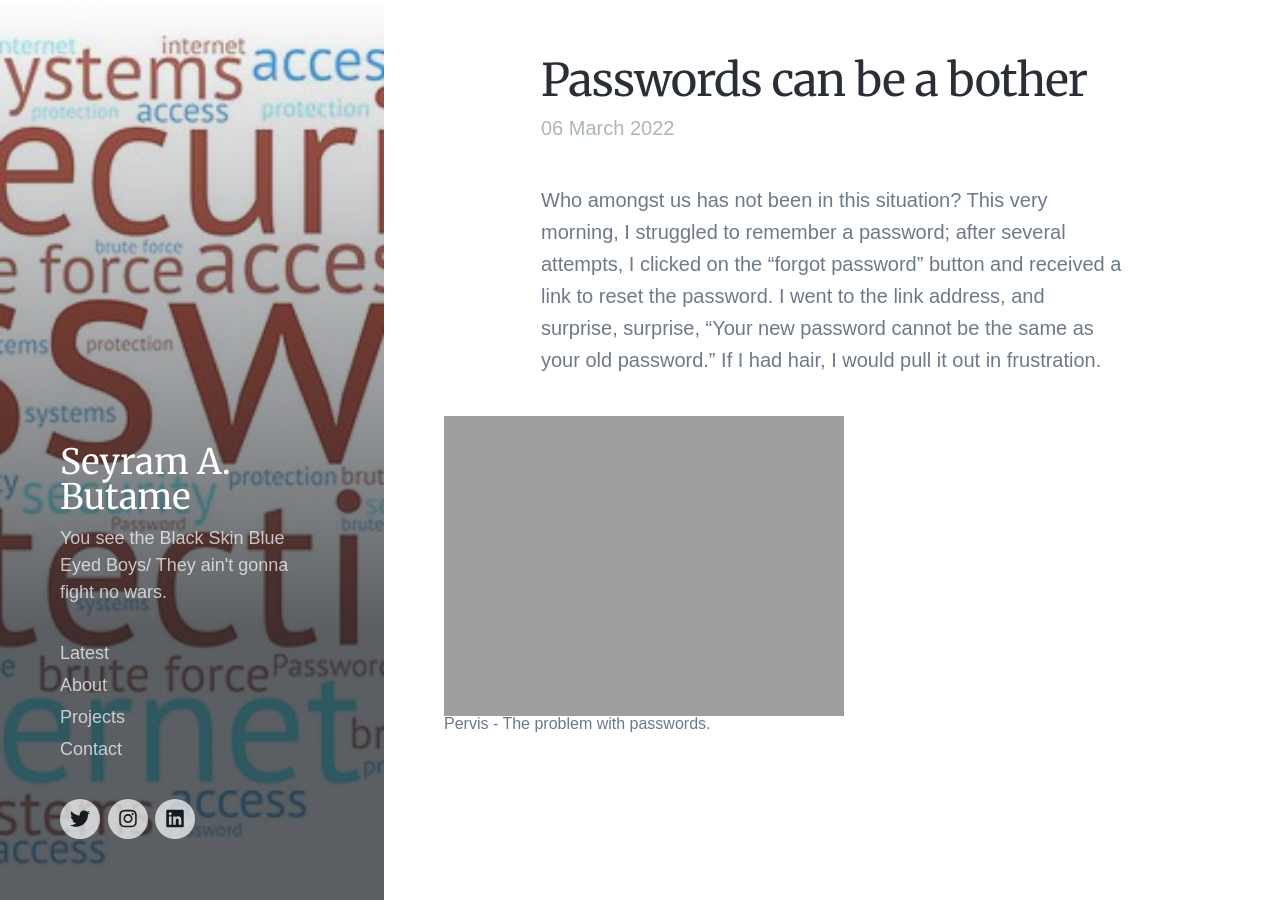
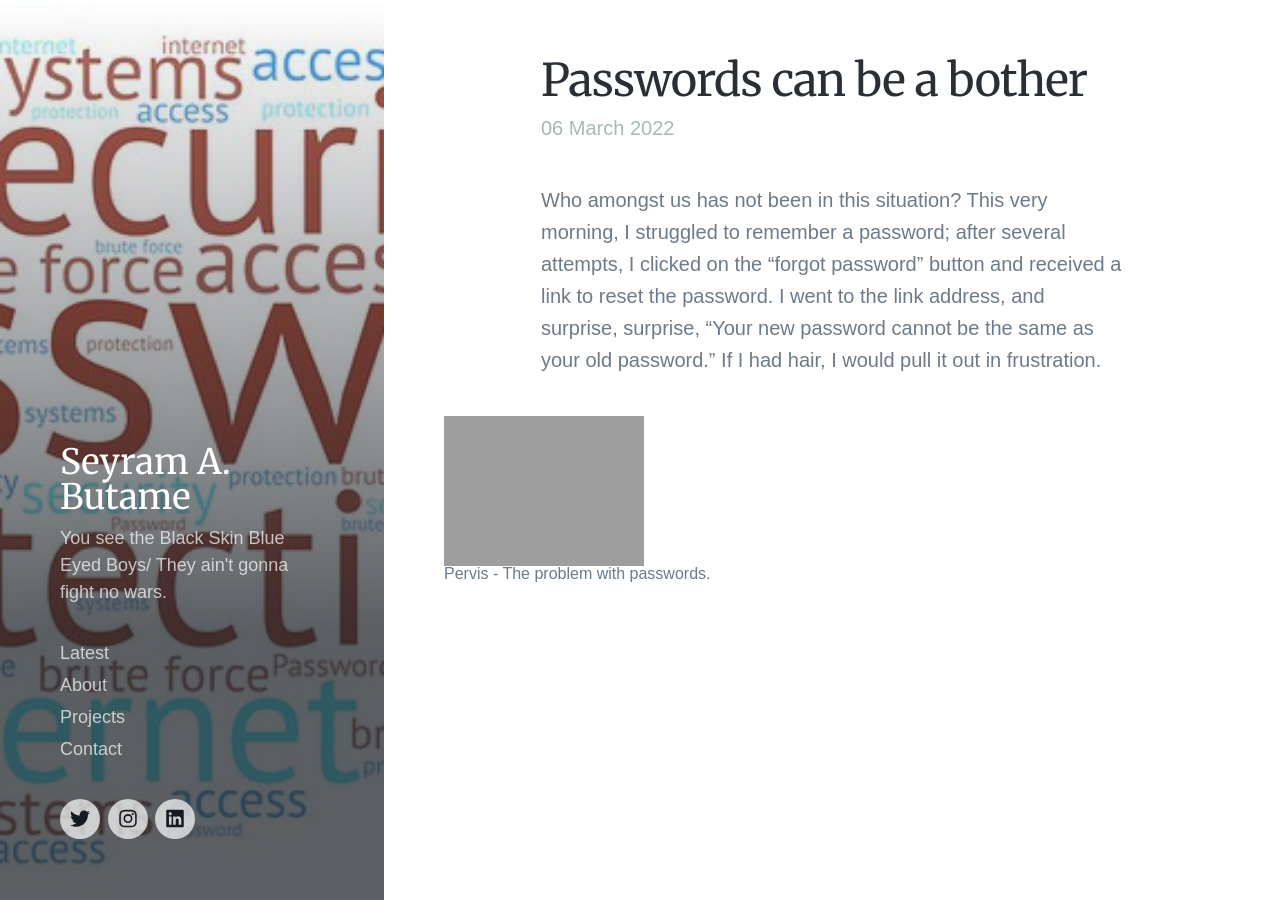
Before and after one commit to butames/blog.github.io, a Jekyll site: the page built from _posts/2022-03-06-Passwords.md, in a window 1280 px wide and 900 px high. Built offline with Jekyll 4.4.1, drawn with Linux system fonts in a browser that asks for light colours; nearby versions of some CDN libraries; some web fonts are replaced.

Commit message:
Update 2022-03-06-Passwords.md

```diff
--- a/_posts/2022-03-06-Passwords.md
+++ b/_posts/2022-03-06-Passwords.md
@@ -9,6 +9,6 @@
 Who amongst us has not been in this situation? This very morning, I struggled to remember a password; after several attempts, I clicked on the “forgot password” button and received a link to reset the password. I went to the link address, and surprise, surprise, “Your new password cannot be the same as your old password.” If I had hair, I would pull it out in frustration.
 
 <figure>
-  <img src="{{site.url}}/images/blog_images/2022-03-06-Pervis.png" alt="Pervis - Password"/>
+  <img src="{{site.url}}/images/blog_images/2022-03-06-Pervis.png" alt="Pervis - Password" width="200"/>
   <figcaption>Pervis - The problem with passwords.</figcaption>
 </figure>
```
